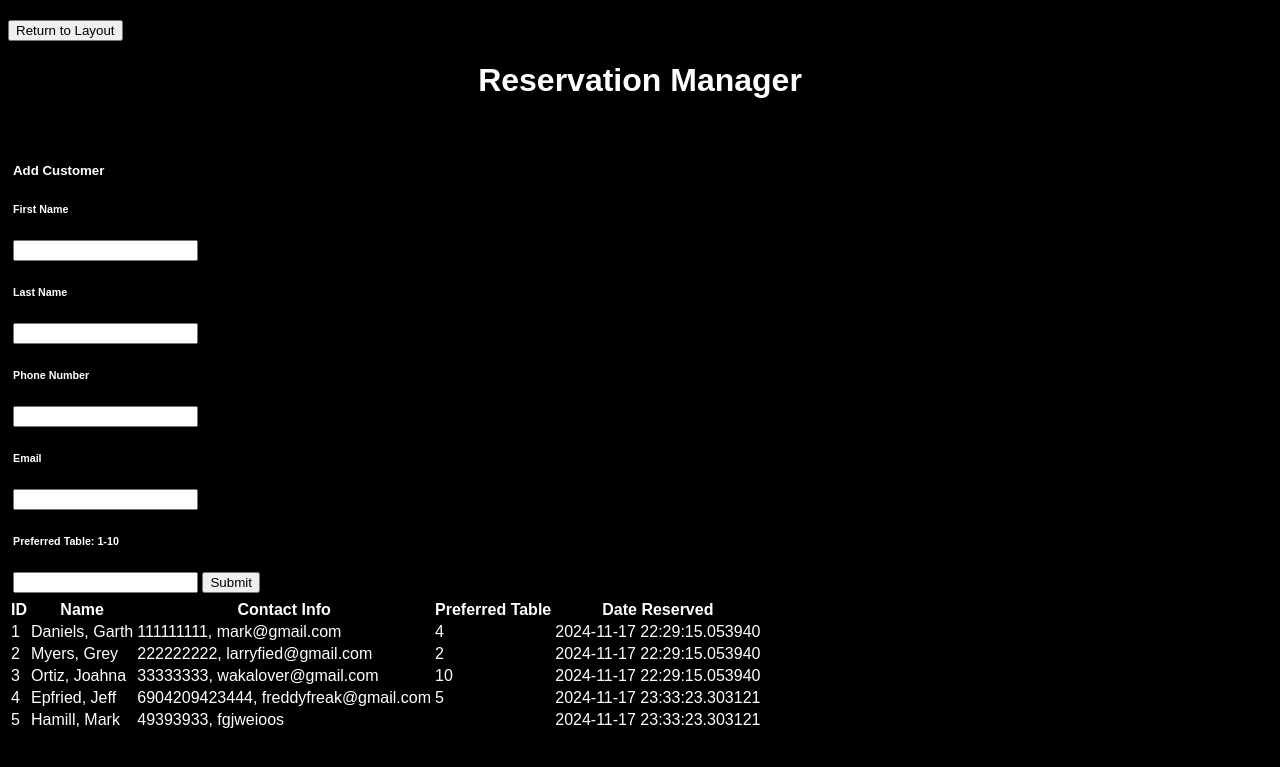
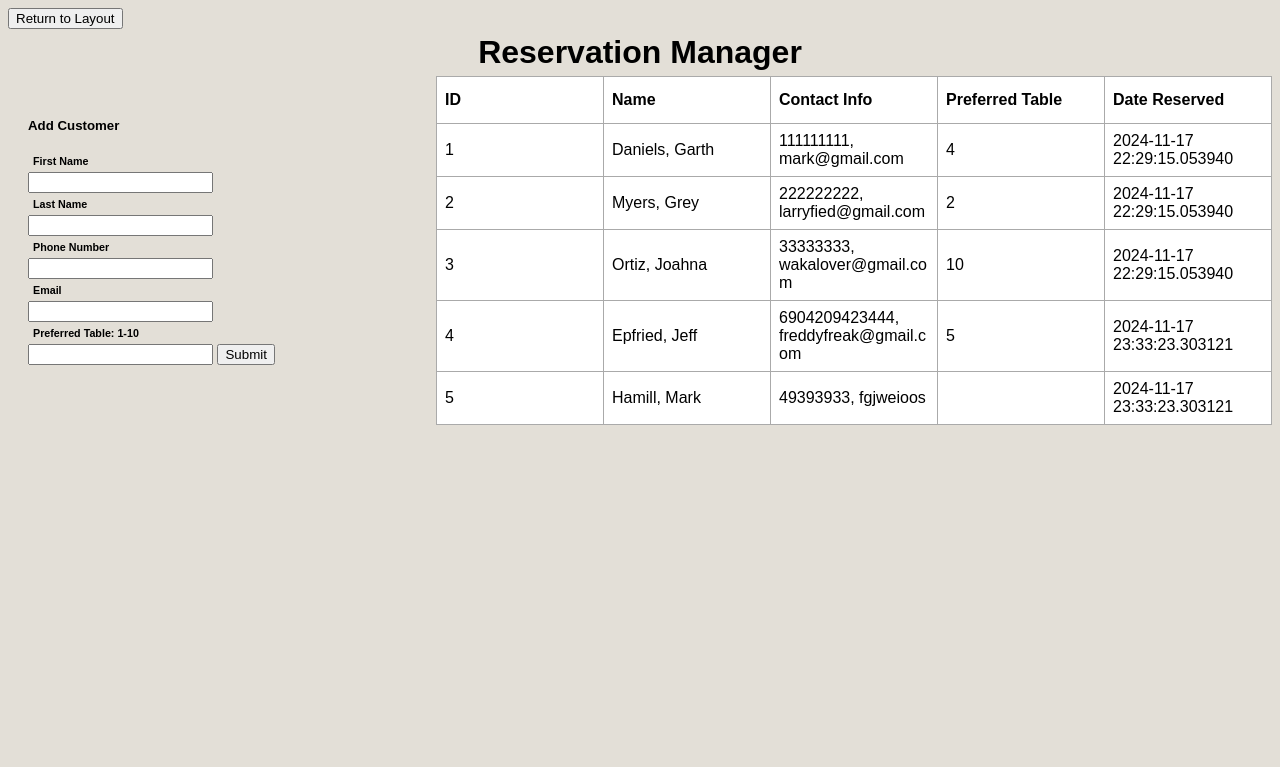
Before and after one commit to gd05134/DBS_Restaurant_POS, a Flask app: page /reservation_manager in a window 1280 px wide. Shown: the top 767 px of the page. Run offline with Flask 3, Linux system fonts and the light colour scheme.

Commit message:
Hey garth, my non-binary friend

```diff
--- a/main.py
+++ b/main.py
@@ -19,6 +19,12 @@ class Order(db.Model):
     order_time = db.Column(db.DateTime, default = datetime.now(), nullable=False)
     total_cost = db.Column(db.Float, nullable=False)                              #add logic for incrementing later  #? Is this still needed?
                                                                                   #* GAD - Changed to float
+
+    order_items = db.relationship(
+        'OrderItem',
+        cascade="all, delete-orphan",
+        backref='order'
+    )
 
     def __init__(self, table_id, order_time, total_cost):
         self.table_id = table_id
@@ -109,12 +115,15 @@ class MenuItem(db.Model):
 class OrderItem(db.Model):
     order_item_id = db.Column(db.Integer, primary_key=True, autoincrement=True)        #* GAD - Added auto-increment
     order_id = db.Column(db.Integer,db.ForeignKey("order.order_id"), nullable=False)
-    order = db.relationship('Order', backref='order_items')                            #* GAD - Added Database Relationship
-    menu_item = db.relationship('MenuItem', backref='order_items')                     #* GAD - Added Database Relationship
+    # order = db.relationship('Order', backref='order_items')                            #! MOVED TO ORDER CBJ
     menu_item_id = db.Column(db.Integer,db.ForeignKey("menu_item.menu_item_id"), nullable=False)
     quantity = db.Column(db.Integer, nullable=False)
     special_instructions = db.Column(db.String(100))
 
+    menu_item = db.relationship('MenuItem',                                            #* GAD - Added Database Relationship
+                                backref='order_items')
+
+    menu_item_id = db.Column(db.Integer,db.ForeignKey("menu_item.menu_item_id"), nullable=False)
     def __init__(self, order_id, menu_item_id, quantity, special_instructions):
         #self.order_item_id = order_item_id                                            #* GAD - Removed auto-incrementing ID from __init__
         self.order_id = order_id
@@ -223,24 +232,22 @@ def menu_items(category_id):
 
 @app.route('/payment/<int:table_id>', methods=['GET','POST'])
 def payment(table_id):
-     print(f"Which Table: { table_id }")
      if request.method == 'POST':
         order_id = request.form['order_no']
         payment_method = request.form['payment_manager']
+        order_to_delete = Order.query.get_or_404(order_id)
         try:
-            print(f"payment method: {payment_method}")
-            db.session.add(Payment(order_id, 50, payment_method))
-            # db.session.delete(Order.order_id == order_id)
+            db.session.add(Payment(order_id, order_to_delete.total_cost, payment_method))
+            db.session.delete(order_to_delete)
             db.session.commit()
-            return redirect('/payment_manager')
+            return redirect(f'/payment/{table_id}')
         except:
                return 'There was an issue opening the menu'
      else:
         orders_at_table = db.session.query(Order).join(Table, Order.table_id == table_id).all()
-        for order in orders_at_table:
-            print(f"Order ID, Table ID: {order.order_id}, {order.table_id}")
         payments = Payment.query.order_by(Payment.payment_id).all()
         return render_template('payment_manager.html',
+                               table_id = table_id,
                                payments = payments,
                                orders_at_table = orders_at_table)
 
--- a/static/css/main.css
+++ b/static/css/main.css
@@ -1,47 +1,50 @@
 body, html {
     /* margin: 0; */
     font-family: sans-serif;
-    background-color: black;
-    color: white;
+    background-color: #E3DFD7;
+    color: black;
 }
 
-.display-container {
-    background-color: white;
-    color: black;
-    display: flex;
-    border-collapse: collapse;
-    flex: 1 1 auto;
-    overflow-y: auto;
-    flex-direction: column;
-    width: 70%;
-    table-layout: auto;
-    margin-left: auto;
+h1 {
+    margin: 5px;
 }
 
-/* table li {
-    display: flex;
-    justify-content: space-between;
-    padding: 5px;
-    border-bottom: 1px solid #ccc;
-} */
+h6 {
+    margin: 5px;
+}
 
 .smalltable {
     height: 150px;
     width: 100px;
+    background-color: #776f60;
 }
 
 .largetable {
     height: 100px;
     width: 200px;
     border-radius: 25px;
+    background-color: #776f60;
+}
+
+.container {
+    display: flex;
+    justify-content: space-between;
+    padding: auto;
 }
 
 .form-container {
+    align-items: center;
+    justify-content: center;
     display: flex;
-    align-items: left;
-    justify-content: left;
-    gap: 5px;                       /* Optional: Space between forms */
-    margin: 5px;
+    gap: 20px;                       /* Optional: Space between forms */
+    margin: 20px;
+    flex-wrap: nowrap;
+}
+
+.form-container-non-centered {
+    display: flex;
+    gap: 20px;                       /* Optional: Space between forms */
+    margin: 20px;
     flex-wrap: nowrap;
 }
 
@@ -50,7 +53,40 @@ body, html {
     width: 400px;
 } */
 
-form {
+table, td, th {
+    border: 1px solid #aaa;
+    padding: 8px;
+    text-align: left;
+    word-wrap: break-word;
+}
+
+.table {
+    background-color: white;
+    border-collapse: collapse;
+    overflow-y: auto;
+    table-layout: fixed;
+    /* flex-direction: column; */
+    width: 30%;
+    /* table-layout: fixed; */
+}
+
+thead {
+    display: table-header-group; /* Ensures the header behaves as expected */
+    height: 50px; /* Fixed height for header row */
+}
+
+th {
+    width: 150px;
+    height: 30px;
+    vertical-align: middle;
+}
+
+td {
+    width: 150px;
+    height: 30px;
+}
+
+.form {
     align-self: center;
     margin-top: 20px;
 }
--- a/templates/reservation_manager.html
+++ b/templates/reservation_manager.html
@@ -34,7 +34,8 @@
             <input type="submit" name="Enter Info">
         </form>
     </div> -->
-    <div class="form-container">
+    <div class="container">
+    <div class="form-container-non-centered">
         <form action="/reservation_manager" method="POST">
             <h5>Add Customer</h5>
             <h6>First Name</h6>
@@ -50,7 +51,7 @@
             <input type="submit" name="Enter Info">
         </form>
     </div>
-    <table class="reservation-display">
+    <table class="table">
         <tr>
           <th>ID</th>
           <th>Name</th>
@@ -68,5 +69,6 @@
         </tr>
         {% endfor %}
     </table>
+    </div>
 </div>
 {% endblock %}
```
Also changed, not shown: templates/payment_manager.html (+22 -21 lines), instance/restaurant_pos.db.
